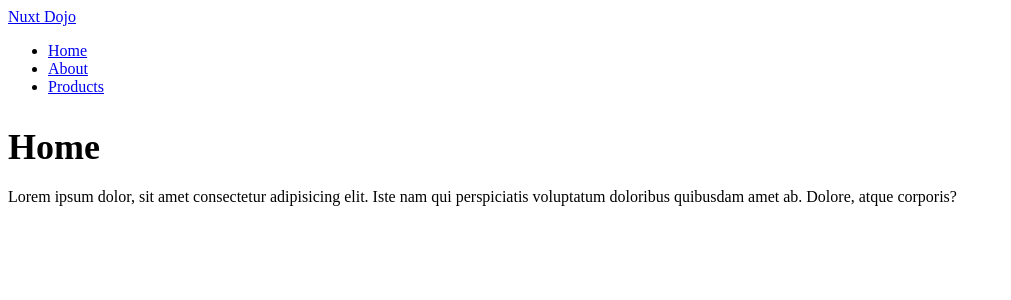
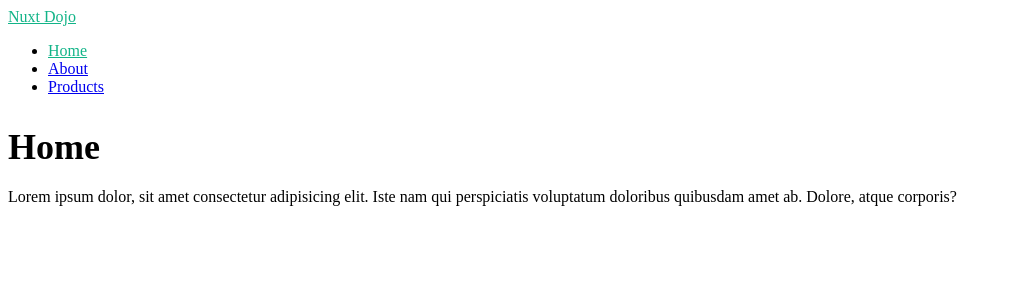
Before and after one commit to rollingsxshi/nuxt3-dojo, a Nuxt app: page / in a window 1280 px wide. Shown: the top 300 px of the page, without its empty margins (0-1011 px from the left). Built offline with nearby package versions, Linux system fonts and the light colour scheme.

Commit message:
default layout & custom layout

```diff
--- /dev/null
+++ b/layouts/default.vue
@@ -0,0 +1,25 @@
+<template>
+  <div>
+    <header>
+      <nav>
+        <NuxtLink to="/" >Nuxt Dojo</NuxtLink>
+        <ul>
+          <li><NuxtLink to="/">Home</NuxtLink></li>
+          <li><NuxtLink to="/about">About</NuxtLink></li>
+          <li><NuxtLink to="/products">Products</NuxtLink></li>
+        </ul>
+      </nav>
+    </header>
+
+    <!-- output page content -->
+    <div>
+      <slot />
+    </div>
+  </div>
+</template>
+
+<style scoped>
+  .router-link-exact-active {
+    color: #12b488;
+  }
+</style>
--- /dev/null
+++ b/layouts/products.vue
@@ -0,0 +1,28 @@
+<template>
+  <div>
+    <header>
+      <nav>
+        <NuxtLink to="/products">Nuxt Dojo Merch</NuxtLink>
+      </nav>
+    </header>
+
+    <!-- output page content -->
+    <div>
+      <slot />
+    </div>
+
+    <footer>
+      <ul>
+        <li><NuxtLink to="/">Home</NuxtLink></li>
+        <li><NuxtLink to="/about">About</NuxtLink></li>
+        <li><NuxtLink to="/products">Products</NuxtLink></li>
+      </ul>
+    </footer>
+  </div>
+</template>
+
+<style scoped>
+.router-link-exact-active {
+  color: #12b488;
+}
+</style>
--- a/pages/about.vue
+++ b/pages/about.vue
@@ -1,16 +1,5 @@
 <template>
   <div>
-    <header>
-      <nav>
-        <NuxtLink to="/" >Nuxt Dojo</NuxtLink>
-        <ul>
-          <li><NuxtLink to="/">Home</NuxtLink></li>
-          <li><NuxtLink to="/about">About</NuxtLink></li>
-          <li><NuxtLink to="/products">Products</NuxtLink></li>
-        </ul>
-      </nav>
-    </header>
-
     <h2>About</h2>
     <p>
       Lorem ipsum dolor, sit amet consectetur adipisicing elit. Iste nam qui
--- a/pages/index.vue
+++ b/pages/index.vue
@@ -1,16 +1,5 @@
 <template>
   <div>
-    <header>
-      <nav>
-        <NuxtLink to="/" >Nuxt Dojo</NuxtLink>
-        <ul>
-          <li><NuxtLink to="/">Home</NuxtLink></li>
-          <li><NuxtLink to="/about">About</NuxtLink></li>
-          <li><NuxtLink to="/products">Products</NuxtLink></li>
-        </ul>
-      </nav>
-    </header>
-
     <h2>Home</h2>
     <p>
       Lorem ipsum dolor, sit amet consectetur adipisicing elit. Iste nam qui
--- a/pages/products/[id].vue
+++ b/pages/products/[id].vue
@@ -9,6 +9,10 @@
 </template>
 
 <script setup>
+definePageMeta({
+  layout: "products",
+});
+
 const { id } = useRoute().params;
 </script>
 
--- a/pages/products/index.vue
+++ b/pages/products/index.vue
@@ -5,7 +5,9 @@
 </template>
 
 <script setup>
-
+  definePageMeta({
+    layout: 'products',
+  })
 </script>
 
 <style scoped>
```
